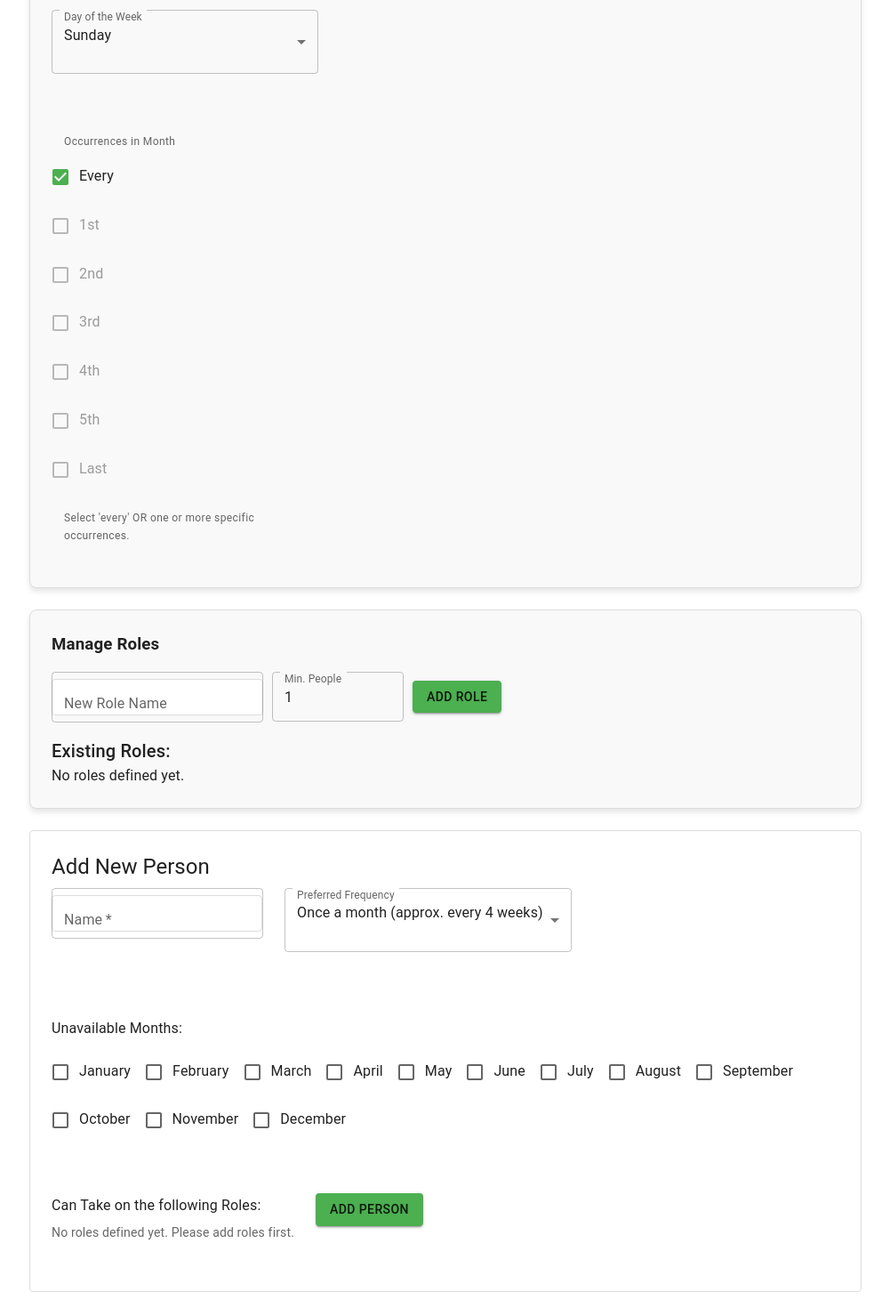
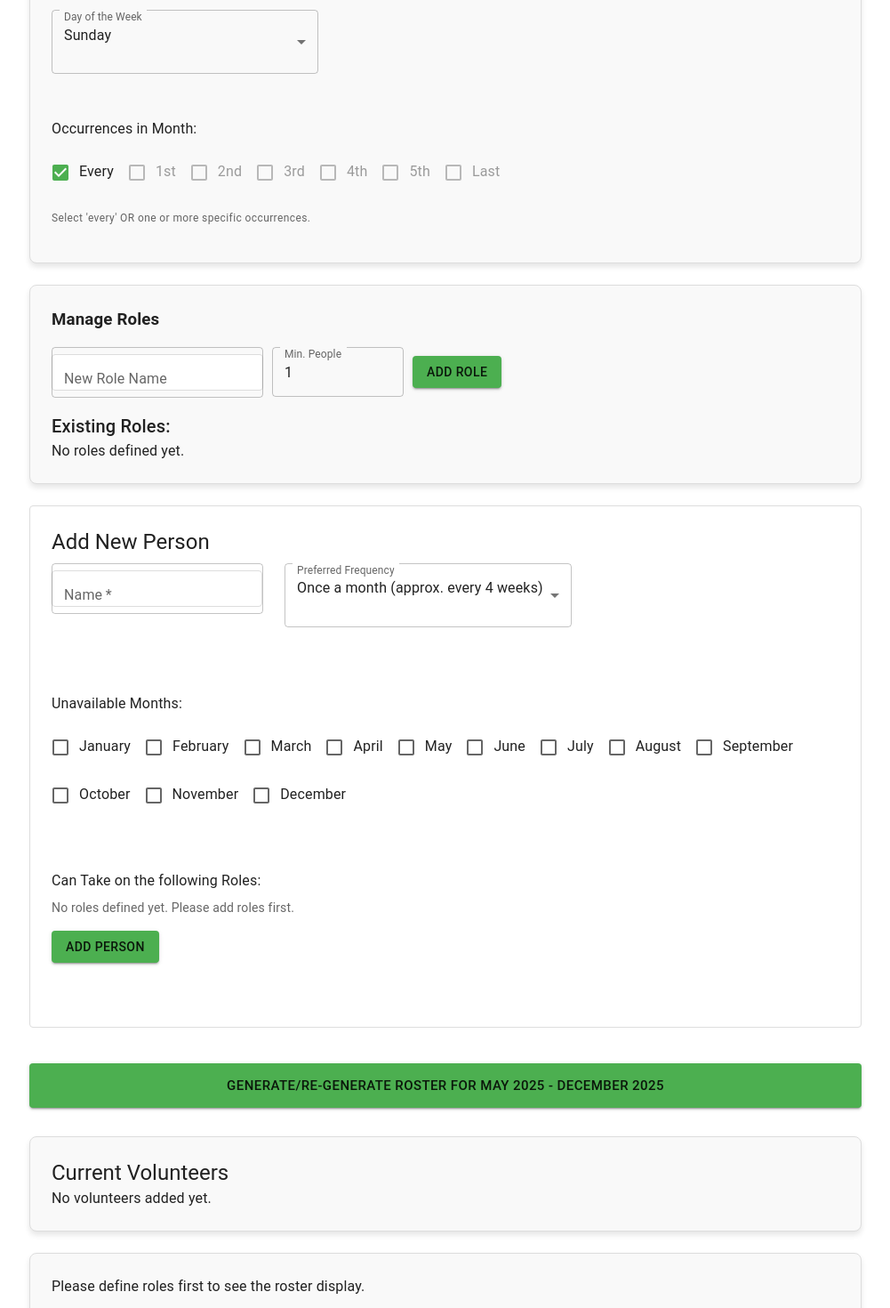
Before and after one commit to daviddl9/scheduler, a React (Vite) app: page / in a window 1280 px wide. Shown: the part 480-1950 px from the top of the page at 89% size, without its empty margins (139-1140 px from the left). Built offline with nearby package versions, Linux system fonts and the light colour scheme.

Commit message:
refactor: enhance UI for occurrence selection and volunteer form submission

```diff
--- a/src/App.jsx
+++ b/src/App.jsx
@@ -10,6 +10,7 @@ import {
   FormGroup,
   FormControlLabel,
   TextField,
+  Typography,
   FormHelperText,
   Button
 } from '@mui/material';
@@ -350,9 +351,10 @@ function App() {
                     </Select>
                 </FormControl>
                 <div className="occurrence-selection">
-                    <FormControl component="fieldset" margin="normal">
-                        <FormHelperText>Occurrences in Month</FormHelperText>
-                        <FormGroup>
+                    <Typography variant="subtitle1" gutterBottom>
+                        Occurrences in Month:
+                    </Typography>
+                    <FormGroup row>
                         {OCCURRENCE_OPTIONS.map(opt => (
                             <FormControlLabel
                                 key={opt}
@@ -371,7 +373,6 @@ function App() {
                         ))}
                     </FormGroup>
                     <FormHelperText>Select 'every' OR one or more specific occurrences.</FormHelperText>
-                    </FormControl>
                 </div>
             </div>
 
--- a/src/components/VolunteerForm.jsx
+++ b/src/components/VolunteerForm.jsx
@@ -154,32 +154,11 @@ function VolunteerForm({ onSubmit, existingVolunteer, ministries }) {
             Can Take on the following Roles:
           </Typography>
           {ministries.length === 0 ? (
-            <Typography variant="body2" color="textSecondary">
+            <>
+              <Typography variant="body2" color="textSecondary" gutterBottom>
                 No roles defined yet. Please add roles first.
               </Typography>
-          ) : (
-            <FormGroup row>
-              {ministries.map(ministry => (
-                <FormControlLabel
-                  key={ministry.id}
-                  control={
-                    <Checkbox
-                      id={`ministry-${ministry.id}`}
-                      value={ministry.id}
-                      checked={formData.ministryIds.includes(ministry.id)}
-                      onChange={handleMinistryChange}
-                    />
-                  }
-                  label={ministry.name}
-                />
-              ))}
-            </FormGroup>
-          )}
-        </Grid>
-
-        {/* Submit and Cancel Buttons */}
-        <Grid item xs={12}>
-          <Box sx={{ display: 'flex', gap: 2 }}>
+              <Box sx={{ mt: 2, display: 'flex', gap: 2 }}>
                 <Button
                   type="submit"
                   variant="contained"
@@ -197,6 +176,45 @@ function VolunteerForm({ onSubmit, existingVolunteer, ministries }) {
                   </Button>
                 )}
               </Box>
+            </>
+          ) : (
+            <>
+              <FormGroup row>
+                {ministries.map(ministry => (
+                  <FormControlLabel
+                    key={ministry.id}
+                    control={
+                      <Checkbox
+                        id={`ministry-${ministry.id}`}
+                        value={ministry.id}
+                        checked={formData.ministryIds.includes(ministry.id)}
+                        onChange={handleMinistryChange}
+                      />
+                    }
+                    label={ministry.name}
+                  />
+                ))}
+              </FormGroup>
+              <Box sx={{ mt: 2, display: 'flex', gap: 2 }}>
+                <Button
+                  type="submit"
+                  variant="contained"
+                  color="primary"
+                >
+                  {existingVolunteer ? 'Save Changes' : 'Add Person'}
+                </Button>
+                {existingVolunteer && (
+                  <Button
+                    type="button"
+                    variant="outlined"
+                    onClick={() => onSubmit(null, true)}
+                  >
+                    Cancel Edit
+                  </Button>
+                )}
+              </Box>
+            </>
+          )}
         </Grid>
       </Grid>
     </Paper>
```
Lines whose indentation alone changed are shown as unchanged.
